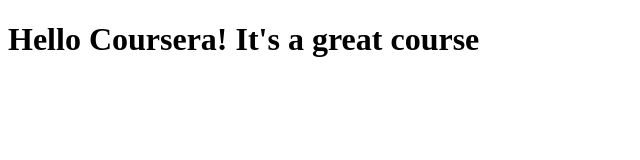
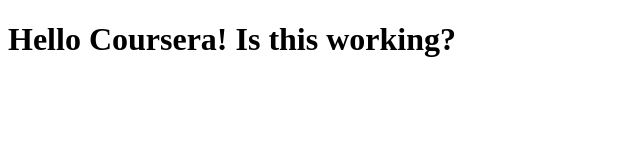
Before and after one commit to NachoDGN/coursera-test, a plain HTML site: page site/index.html in a window 1280 px wide. Shown: the whole page, without its empty margins (0-640 px from the left). Drawn offline with Linux system fonts and the light colour scheme.

Commit message:
New come-up

```diff
--- a/site/index.html
+++ b/site/index.html
@@ -4,6 +4,6 @@
 	<title>Hello Coursera!</title>
 </head>
 <body>
-<h1>Hello Coursera! It's a great course</h1>
+<h1>Hello Coursera! Is this working?</h1>
 </body>
 </html>
```
